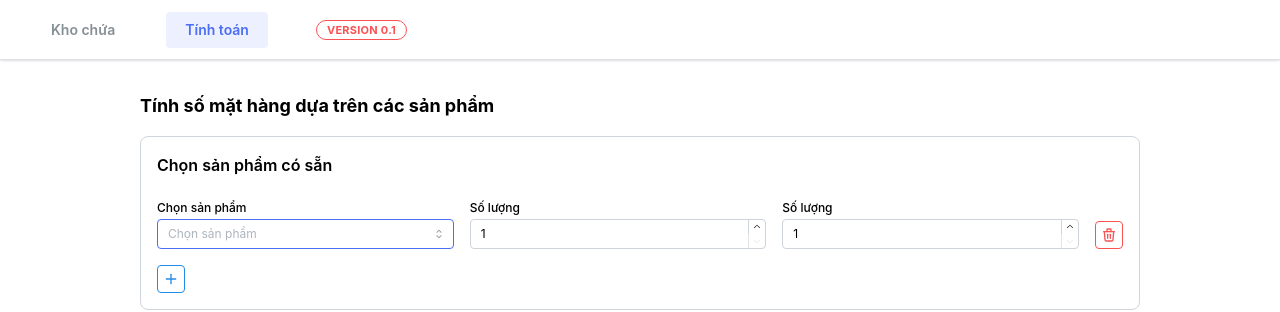
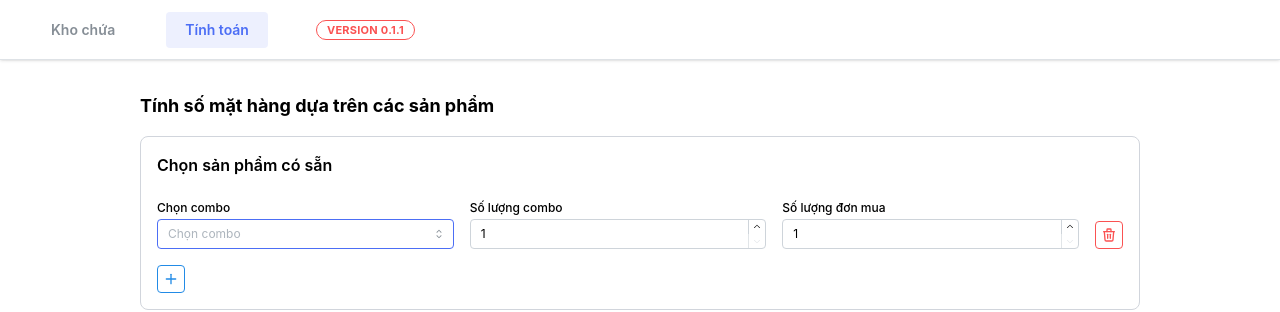
Before and after one commit to dncmaduro/candy-cal-fe, a React (Vite) app: page /cal in a window 1280 px wide. Both pictures are taken after a click on the button 171 px from the left and 207 px from the top of the page. Shown: the top 312 px of the page. Built offline with nearby package versions, Linux system fonts and the light colour scheme; no server answers.

Commit message:
fix: change some text

```diff
--- a/src/components/layouts/AppLayout.tsx
+++ b/src/components/layouts/AppLayout.tsx
@@ -28,7 +28,7 @@ export const AppLayout = ({ children }: Props) => {
           <NavButton to="/storage" label="Kho chứa" />
           <NavButton to="/cal" label="Tính toán" />
           <Badge ml={16} variant="outline" color="red">
-            version 0.1
+            version 0.1.1
           </Badge>
         </Group>
       </AppShell.Header>
--- a/src/routes/cal/index.tsx
+++ b/src/routes/cal/index.tsx
@@ -85,8 +85,8 @@ function RouteComponent() {
                     control={control}
                     render={({ field }) => (
                       <Select
-                        label={!index && "Chọn sản phẩm"}
-                        placeholder="Chọn sản phẩm"
+                        label={!index && "Chọn combo"}
+                        placeholder="Chọn combo"
                         data={productsData}
                         className="flex-1"
                         searchable
@@ -100,7 +100,7 @@ function RouteComponent() {
                     control={control}
                     render={({ field }) => (
                       <NumberInput
-                        label={!index && "Số lượng"}
+                        label={!index && "Số lượng combo"}
                         placeholder="Nhập số lượng combo"
                         min={1}
                         className="flex-1"
@@ -114,7 +114,7 @@ function RouteComponent() {
                     control={control}
                     render={({ field }) => (
                       <NumberInput
-                        label={!index && "Số lượng"}
+                        label={!index && "Số lượng đơn mua"}
                         placeholder="Nhập số lượng đơn"
                         min={1}
                         className="flex-1"
```
